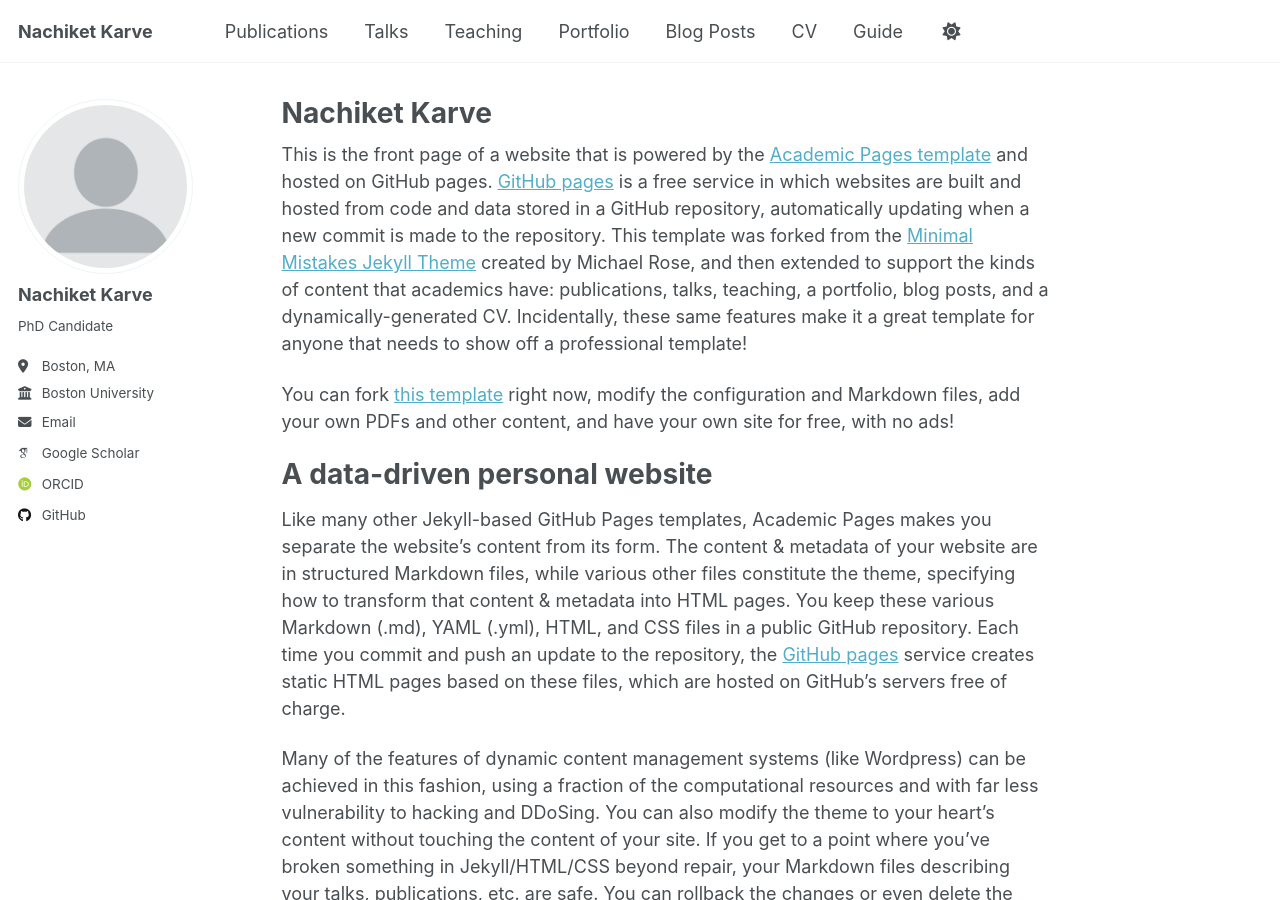
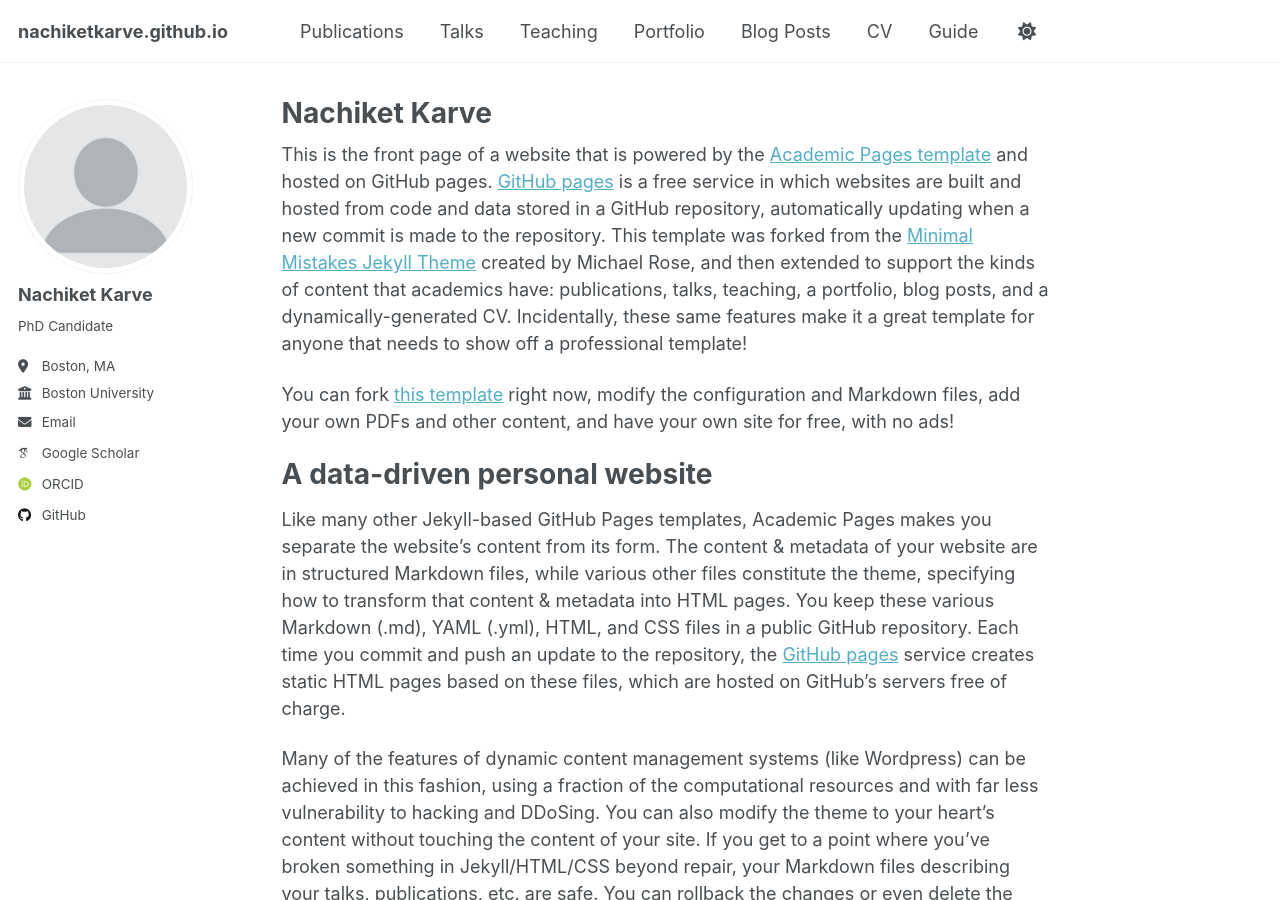
Before and after one commit to nachiketkarve/nachiketkarve.github.io, a Jekyll site: the page built from _pages/about.md, in a window 1280 px wide and 900 px high. Built offline with Jekyll 4.4.1, drawn with Linux system fonts in a browser that asks for light colours; some web fonts are replaced; a script that is not in the unit is left out.

Commit message:
Initial Commit

```diff
--- a/_config.yml
+++ b/_config.yml
@@ -9,7 +9,7 @@
 # Basic Site Settings
 locale                   : "en-US"
 site_theme               : "default"
-title                    : "Nachiket Karve"
+title                    : #"Nachiket Karve"
 title_separator          : "-"
 name                     : &name "Nachiket Karve"
 description              : &description "Personal website"
```
